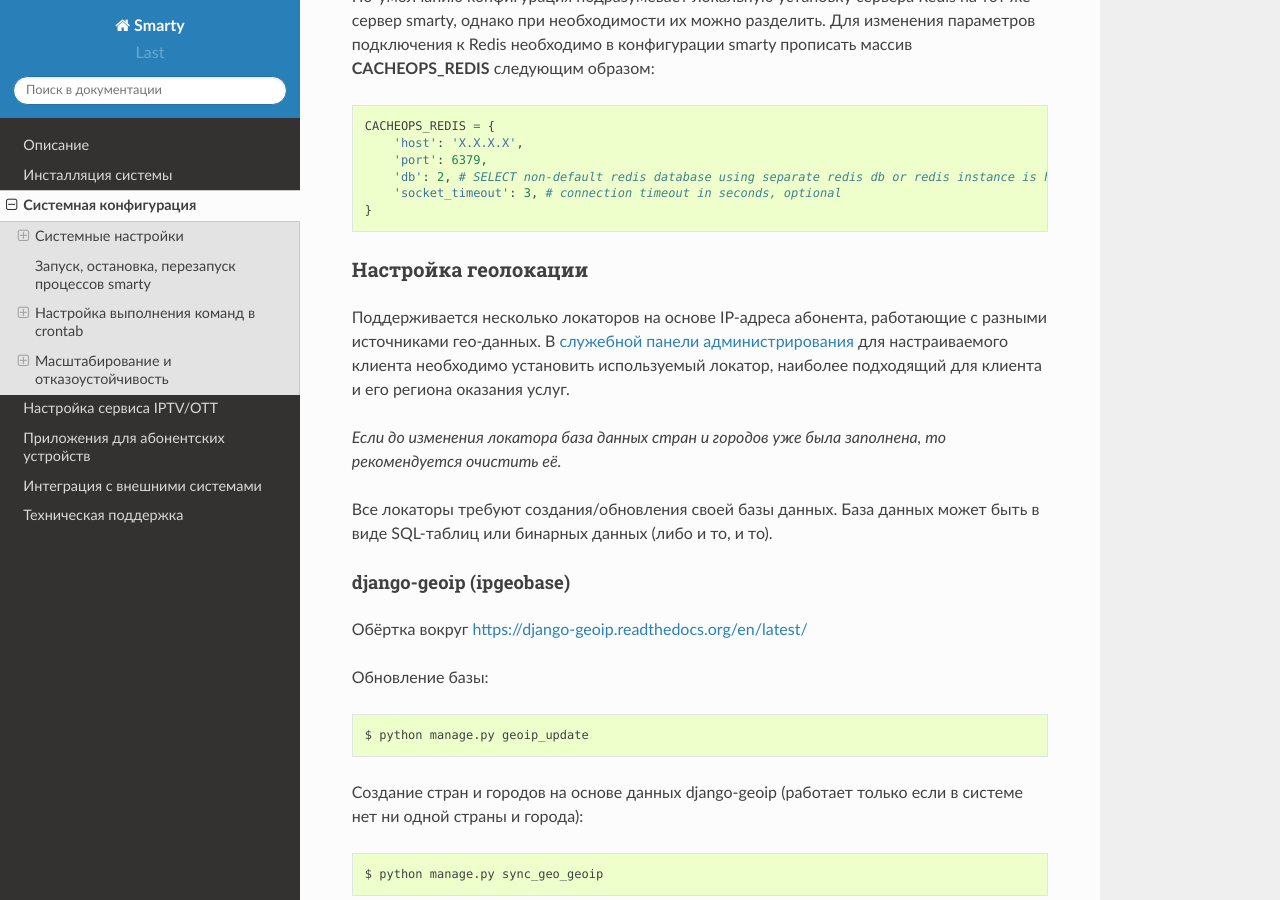
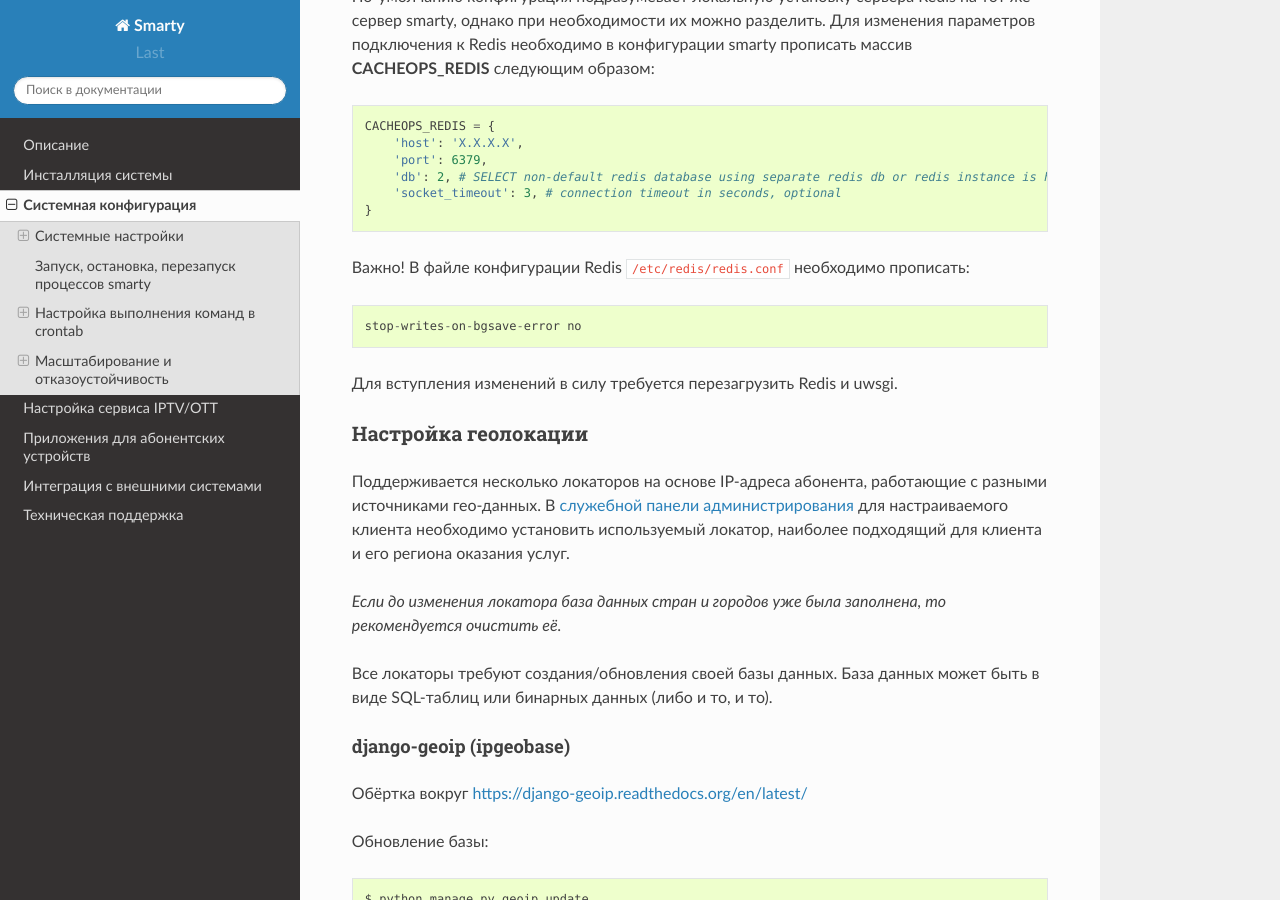
Before and after one commit to sergey-yakovlev/smarty-docs, a Sphinx documentation site: the page built from source/system_configuration.rst, in a window 1280 px wide and 900 px high, scrolled down 2812 px. Built offline with Sphinx 7.4.7 and the Read the Docs theme 2.0.0, drawn with Linux system fonts in a browser that asks for light colours.

Commit message:
Добавлена обязательная опция stop-writes-on-bgsave-error для Redis

```diff
--- a/source/system_configuration.rst
+++ b/source/system_configuration.rst
@@ -141,6 +141,12 @@ SMARTY_URL ``str``
         'db': 2, # SELECT non-default redis database using separate redis db or redis instance is highly recommended
         'socket_timeout': 3, # connection timeout in seconds, optional
     }
+
+Важно! В файле конфигурации Redis ``/etc/redis/redis.conf`` необходимо прописать:
+::
+    stop-writes-on-bgsave-error no
+
+Для вступления изменений в силу требуется перезагрузить Redis и uwsgi.
 
 .. _geo-settings:
 
```
